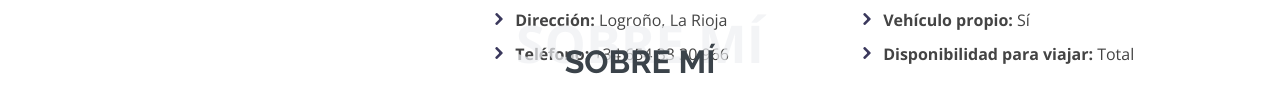
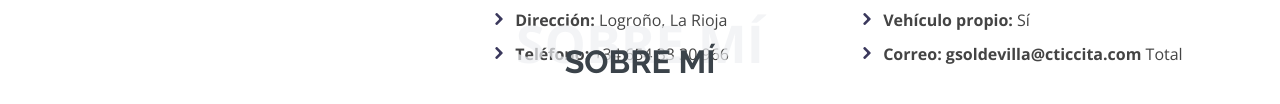
Before and after one commit to GermanSoldevilla/curriculum, a plain HTML site: page index.html in a window 1280 px wide. Shown: the part 847-951 px from the top of the page. Drawn offline with nearby package versions, Linux system fonts and the light colour scheme.

Commit message:
Update index.html

```diff
--- a/index.html
+++ b/index.html
@@ -92,7 +92,7 @@
                     <li><i class="icofont-rounded-right"></i> <strong>Título:</strong> Ingeniero Técnico Agrícola</li>
                     <li><i class="icofont-rounded-right"></i> <strong>Carnet:</strong> Tipo B</li>
                     <li><i class="icofont-rounded-right"></i> <strong>Vehículo propio:</strong> Sí</li>
-                    <li><i class="icofont-rounded-right"></i> <strong>Disponibilidad para viajar:</strong> Total</li>
+                    <li><i class="icofont-rounded-right"></i> <strong>Correo: gsoldevilla@cticcita.com</strong> Total</li>
                   </ul>
                 </div>
               </div>
```
